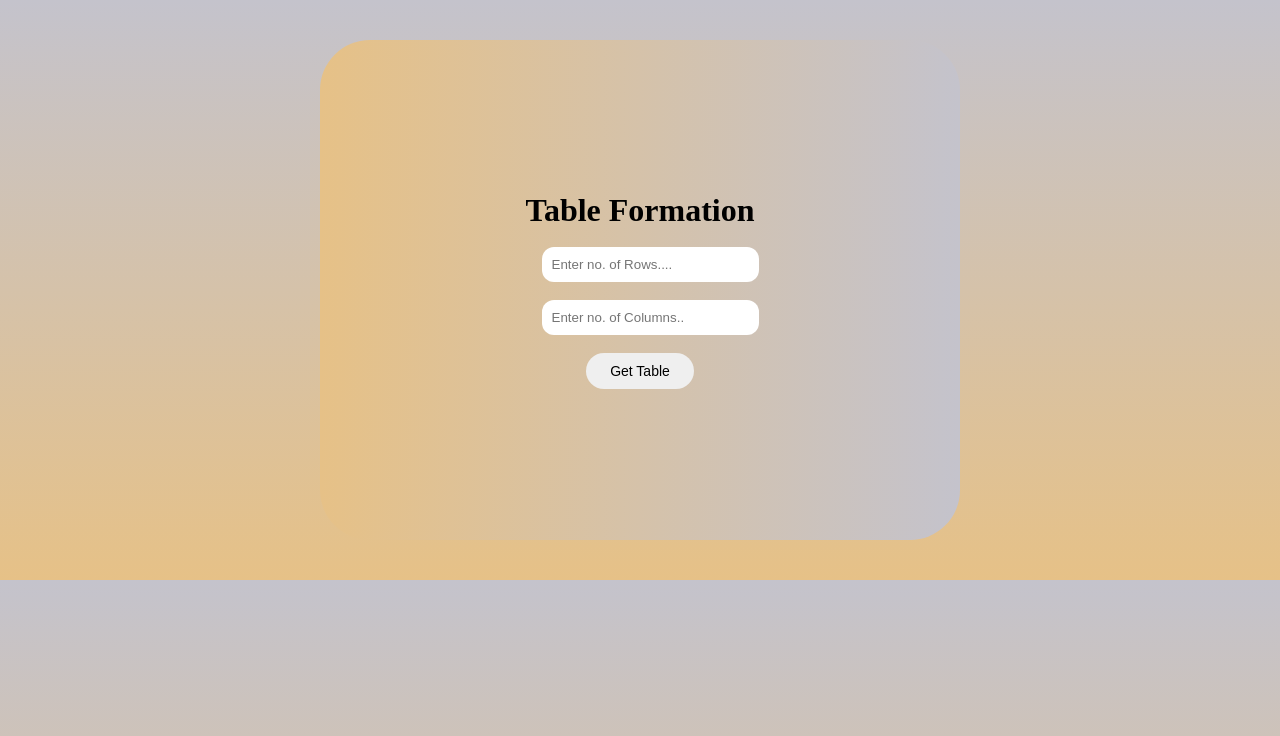
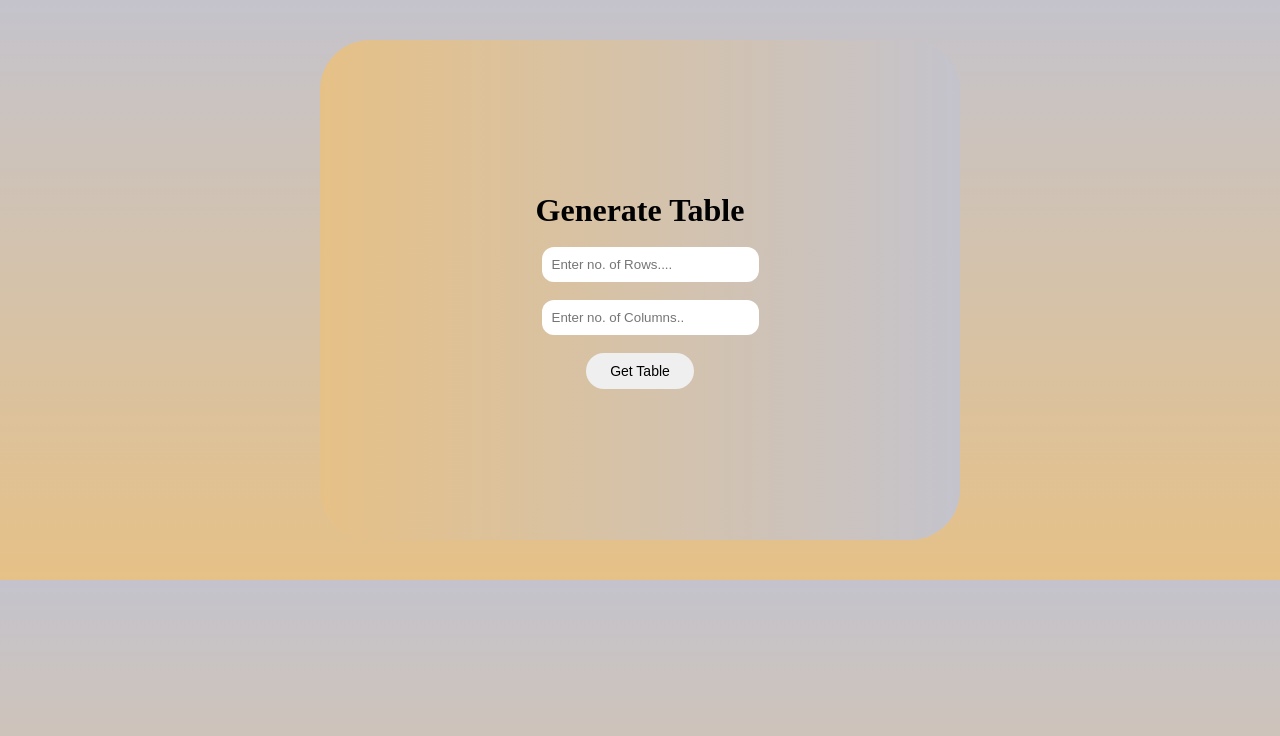
Before and after one commit to Karunakar-Verma/tableGenerator, a plain HTML site: page index.html in a window 1280 px wide. Drawn offline with Linux system fonts and the light colour scheme.

Commit message:
Update index.html

```diff
--- a/index.html
+++ b/index.html
@@ -132,7 +132,7 @@
 <body>
 
     <div class="task">
-        <h1 >Table Formation</h1><br>
+        <h1 >Generate Table </h1><br>
         <form>
             <input type = "text" id = 'row' value="" placeholder="Enter no. of Rows.... "> <br><br>
             <input type = "text" id = 'col' value="" placeholder="Enter no. of Columns.. "><br><br>
```
